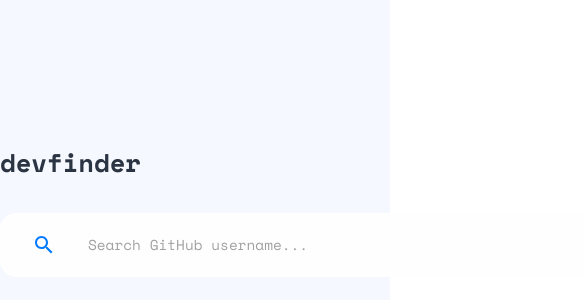
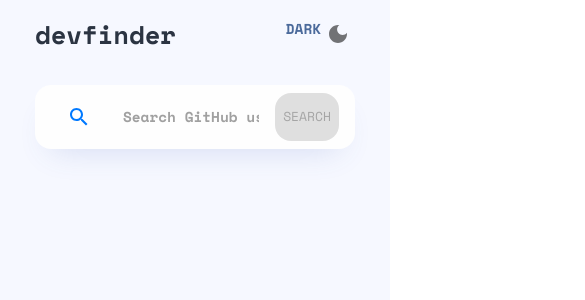
Before and after one commit to DominykMcNamara/github-user-search-app, a React (Create React App) app: page / in a window 390 px wide. Shown: the top 300 px of the page, 585 px wide, since content can reach past the window. Built offline with nearby package versions, Linux system fonts and the light colour scheme.

Commit message:
Fully Responsive

```diff
--- a/src/App.jsx
+++ b/src/App.jsx
@@ -1,6 +1,6 @@
-import React, { useState} from "react";
+import React, { useState } from "react";
 
-import {  AppContextProvider } from "./context/AppContext";
+import { AppContextProvider } from "./context/AppContext";
 import CssBaseline from "@mui/material/CssBaseline";
 import { ThemeProvider } from "@mui/material/styles";
 import { lightTheme, darkTheme } from "./styles/styles";
@@ -26,15 +26,24 @@
     <AppContextProvider>
       <ThemeProvider theme={theme}>
         <CssBaseline>
-          <Container sx={{ backgroundColor: theme.palette.secondary.main }}>
-            <Box sx={{ width: "36rem", margin: "0 auto", pt: "9rem" }}>
+          <Container  sx={{ backgroundColor: theme.palette.secondary.main}}>
+            <Box
+              component="header"
+              sx={{
+                margin: "0 auto",
+                pt: { desktop: "9rem", tablet: "5rem", mobile: "1rem" },
+              }}
+            >
               <Grid
                 container
                 direction="row"
                 justifyContent="space-between"
                 alignContent="center"
                 alignItems="center"
-                sx={{ width: "45rem" }}
+                sx={{
+                  width: { desktop: "45rem", tablet: "35rem", mobile: "20rem" },
+                  margin: { tablet: "0 auto", mobile: "0 auto" },
+                }}
               >
                 <Grid item>
                   <Typography
@@ -47,8 +56,19 @@
                 </Grid>
 
                 <Grid item>
-                  <Box sx={{ display: "flex", flexDirection: "row" }}>
-                    <Typography variant="body1" component="p">
+                  <Box
+                    sx={{
+                      display: "flex",
+                      flexDirection: "row",
+                    }}
+                  >
+                    <Typography
+                      variant="body1"
+                      component="p"
+                      sx={{
+                        color: theme.palette.primary.main,
+                      }}
+                    >
                       {darkMode ? "LIGHT" : "DARK"}
                     </Typography>
 
--- a/src/components/ProfileCard.jsx
+++ b/src/components/ProfileCard.jsx
@@ -18,8 +18,8 @@
       {profile && (
         <Box
           sx={{
-            width: "45rem",
-            height: "26rem",
+            width: { desktop: "45rem", tablet: "35rem", mobile: "20rem" },
+            height: { desktop: "26rem", tablet: "30rem", mobile: "32rem" },
             backgroundColor: theme.palette.common.white,
             borderRadius: "1rem",
             boxShadow: " 0rem 1rem 2rem -1rem rgba(70, 96, 187, 0.198567);",
@@ -28,26 +28,42 @@
             pb: "2rem",
           }}
         >
+          {/* Header */}
           <Box sx={{ display: "flex", flexDirection: "row" }}>
             {profile.avatar_url && (
               <Avatar
                 alt="Profile Avatar"
                 src={profile.avatar_url}
-                sx={{ height: "7rem", width: "7rem", ml: "3rem" }}
+                sx={{
+                  height: { desktop: "7rem", mobile: "4rem" },
+                  width: { desktop: "7rem", mobile: "4rem" },
+                  ml: { desktop: "3rem", tablet: "5rem", mobile: "1rem", laptop: "4rem" },
+                }}
               />
             )}
-            <Box sx={{ ml: "2rem" }}>
+            <Box
+              sx={{ ml: "2rem", width: { tablet: "15rem", desktop: "35rem" } }}
+            >
               <Box
                 sx={{
                   display: "flex",
                   flexDirection: "row",
                   alignContent: "center",
+                  flexWrap: "wrap",
                 }}
               >
-                <Typography variant="h1" component="h1">
+                <Typography
+                  variant={"h1"}
+                  component="h1"
+                  sx={{ fontSize: { mobile: "1rem" } }}
+                >
                   {profile.login}
                 </Typography>
-                <Typography variant="body1" component="p" sx={{ ml: "8rem" }}>
+                <Typography
+                  variant="body1"
+                  component="p"
+                  sx={{ ml: { desktop: "8rem" }, fontSize: { mobile: "1rem" } }}
+                >
                   {profile.created_at
                     ? `Joined ${new Date(profile.created_at).toDateString()}`
                     : " "}
@@ -56,20 +72,29 @@
               <Typography
                 variant="h3"
                 component="h2"
-                sx={{ mt: "0.5rem", color: theme.palette.action.main }}
+                sx={{
+                  mt: "0.5rem",
+                  color: theme.palette.action.main,
+                  fontSize: { mobile: "1rem" },
+                }}
               >
                 {profile.company ? profile.company : " "}
               </Typography>
               <Typography
                 variant="body1"
                 component="p"
-                sx={{ mt: "1rem", color: theme.palette.primary.main }}
+                sx={{
+                  mt: { desktop: "1rem", tablet: "2rem" },
+                  fontSize: { mobile: "1rem" },
+                  color: theme.palette.primary.main,
+                }}
               >
                 {profile.bio ? profile.bio : "This profile has no bio"}
               </Typography>
             </Box>
           </Box>
 
+          {/* Profile Details */}
           <Box
             sx={{
               display: "flex",
@@ -78,9 +103,12 @@
               borderRadius: "1rem",
               pt: "1rem",
               pb: "1rem",
-              width: "30rem",
-              ml: "11.5rem",
+              padding: {mobile: "1rem"},
+              width: {desktop: "30rem", mobile: "17rem"},
+              ml: { desktop: "11.5rem", tablet: "8rem", laptop: "8rem" },
               mt: "2rem",
+              margin: { mobile: "2rem auto"},
+              textAlign: {mobile: "center"},
               backgroundColor: theme.palette.secondary.main,
             }}
           >
@@ -110,12 +138,13 @@
             </Box>
           </Box>
 
+          {/* Social Info*/}
           <Box
             sx={{
               mt: "2rem",
-              ml: "4rem",
+              ml: { desktop: "4rem", tablet: "0rem", mobile: "1.5rem" },
               display: "flex",
-              flexDirection: "row",
+              flexDirection: {desktop: "row", mobile: "column", tablet: "row", laptop: "row"},
               alignContent: "center",
               justifyContent: "space-evenly",
             }}
@@ -125,7 +154,7 @@
                 variant="body1"
                 component="p"
                 sx={{
-                  color: theme.palette.primary.main
+                  color: theme.palette.primary.main,
                 }}
               >
                 <Icon sx={{ mr: "1rem" }}>
@@ -139,14 +168,14 @@
                 variant="body1"
                 component="p"
                 sx={{
-                  color: theme.palette.primary.main
+                  color: theme.palette.primary.main,
                 }}
               >
                 <Icon sx={{ mr: "1rem" }}>
                   <LinkIcon />
                 </Icon>
-                <Link underline="none" href={profile.blog ? profile.blog : '#'}>
-                {profile.blog ? profile.blog : "Not Available"}
+                <Link underline="none" href={profile.blog ? profile.blog : "#"}>
+                  {profile.blog ? profile.blog : "Not Available"}
                 </Link>
               </Typography>
             </Box>
@@ -155,7 +184,7 @@
                 variant="body1"
                 component="p"
                 sx={{
-                  color: theme.palette.primary.main
+                  color: theme.palette.primary.main,
                 }}
               >
                 <Icon sx={{ mr: 1 }}>
@@ -170,7 +199,7 @@
                 variant="body1"
                 component="p"
                 sx={{
-                  color: theme.palette.primary.main
+                  color: theme.palette.primary.main,
                 }}
               >
                 <Icon sx={{ mr: 1 }}>
--- a/src/components/SearchBar.jsx
+++ b/src/components/SearchBar.jsx
@@ -1,13 +1,16 @@
-import React, { useState } from "react";
+import React, { useState, useContext } from "react";
 import { useTheme } from "@mui/material";
 import { Box } from "@mui/system";
 import { InputBase } from "@mui/material";
 import SearchIcon from "@mui/icons-material/Search";
 import { SearchButton } from "./SearchButton";
+import { AppContext } from "../context/AppContext";
 
 export const SearchBar = () => {
 
   const theme = useTheme()
+
+  const { err } = useContext(AppContext)
 
   const [user, setUser] = useState();
   const handleUserChange = (e) => {
@@ -16,7 +19,7 @@
   };
 
   return (
-    <Box sx={{width: "45rem", margin: "0 auto"}}>
+    <Box sx={{width: {desktop: "45rem", tablet: "35rem", mobile: "20rem"}, margin: "0 auto"}}>
       <InputBase
         fullWidth={true}
         placeholder="Search GitHub username..."
@@ -32,6 +35,7 @@
           borderRadius: "1rem",
           mt: "2rem",
           pl: "2rem",
+          boxShadow: "0rem 1rem 2rem -1rem rgba(70, 96, 187, 0.198567)"
         }}
       />
     </Box>
--- a/src/components/SearchButton.jsx
+++ b/src/components/SearchButton.jsx
@@ -1,35 +1,42 @@
-import React, { useContext } from "react";
+import React, { useContext, useState } from "react";
 import { AppContext } from "../context/AppContext";
 import GithubApi from "../api/GithubApi";
-import { Button } from "@mui/material";
+import { Button, Typography } from "@mui/material";
 export const SearchButton = ({ user }) => {
-
-    const { profile, setProfile } = useContext(AppContext)
-
-    const searchUsers = async (e) => {
-        try {
-        e.preventDefault()
-        const userProfile = await GithubApi.get(`/${user}`)
-        await setProfile(userProfile.data)
-        console.log(profile)
-        } catch (err) {
-            console.log(err)
-        }
+  const { profile, setProfile } = useContext(AppContext);
+  const [err, setErr] = useState(false);
+  const searchUsers = async (e) => {
+    try {
+      e.preventDefault();
+      const userProfile = await GithubApi.get(`/${user}`);
+        await setProfile(userProfile.data);
+        setErr(false);
+        console.log(profile);
+    } catch (err) {
+      setErr(true)
+      console.log(err);
     }
+  };
   return (
     <>
+      {err ? <Typography variant="body1" component="p" sx={{color: "#F74646",  mr: "1rem"}}>No Results</Typography> : " "}
       <Button
-       onClick={(e) => searchUsers(e)}
+        onClick={(e) => searchUsers(e)}
         disabled={user ? false : true}
         size="small"
         variant="contained"
         sx={{
           mr: "1rem",
-          ml: "7rem",
+          ml: "1rem",
           p: "1rem",
-          width: "6rem",
+          width: {desktop: "8rem"} ,
           height: "3rem",
           borderRadius: "1rem",
+         '&:hover': {
+          backgroundColor: "#60ABFF"
+         }
+
+
         }}
       >
         Search
--- a/src/context/AppContext.js
+++ b/src/context/AppContext.js
@@ -6,6 +6,7 @@
 export const AppContextProvider = (props) => {
 
   const [profile, setProfile] = useState(null);
+  const [err, setErr] = useState(false)
 
   return (
     <AppContext.Provider
--- a/src/styles/styles.js
+++ b/src/styles/styles.js
@@ -56,7 +56,7 @@
     },
     body1: {
       fontFamily: "'Space Mono', monospace",
-      fontWeight: 400,
+      fontWeight: 700,
       fontSize: "0.9rem",
       lineHeight: "1.5rem",
     },
@@ -101,7 +101,7 @@
 
       defaultProps: {
         disableGutters: true,
-        maxWidth: "xl",
+       maxWidth: "xl"
       },
     },
     MuiIconButton: {
@@ -114,7 +114,8 @@
     MuiButton: {
       styleOverrides: {
         root: {
-          color: "#ffffff"
+          color: "#ffffff",
+
         }
       },
       defaultProps: {
```
